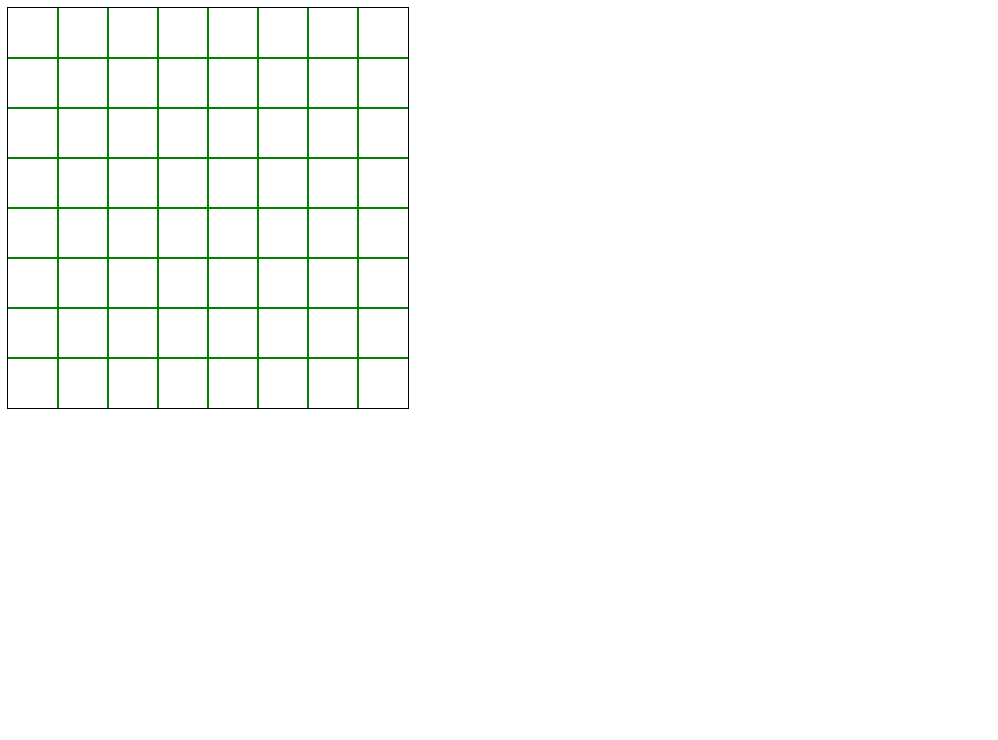
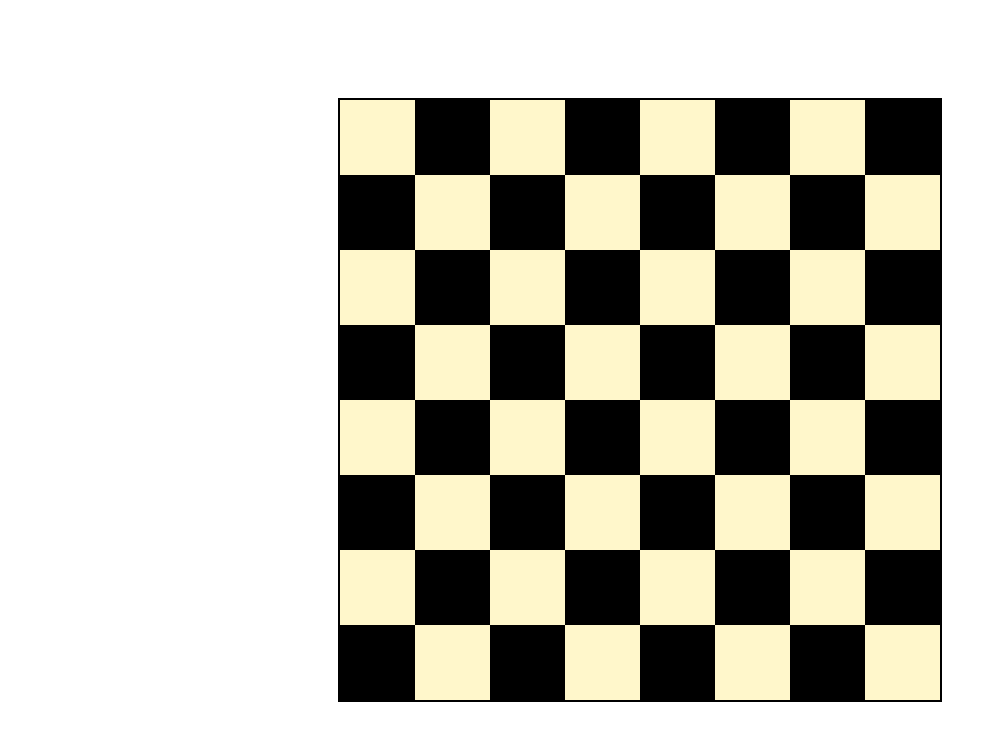
Before and after one commit to salco2012/pixel-plus-task, a plain HTML site: page index.htm in a window 1280 px wide. Shown: the whole page, without its empty margins (0-998 px from the left). Drawn offline with Linux system fonts and the light colour scheme.

Commit message:
видоизменил первоначальное состояние доски

```diff
--- a/main.js
+++ b/main.js
@@ -1,13 +1,19 @@
 function chessGenerate() {
   const board = document.querySelector('.board');
 
+  let numCell = 0;
+
   for (let i = 0; i < 8; i++) {
-
-      for (let j = 0; j < 8; j++) {
-         board.innerHTML += `<div class="cell-new"></div>`;
+    for (let j = 0; j < 8; j++) {
+      if (numCell % 2 === 0) {
+        board.innerHTML += `<div class="cell-new light"></div>`;
+      } else {
+        board.innerHTML += `<div class="cell-new black"></div>`;
       }
+      numCell++;
+    }
+    numCell++;
   }
-
 }
 
 chessGenerate();
--- a/style.css
+++ b/style.css
@@ -1,16 +1,24 @@
 .board {
-   width: 400px;
-   height: 400px;
-   outline: 1px solid black;
+   width: 600px;
+   height: 600px;
+   outline: 2px solid black;
+   position: absolute;
+   top: 50%;
+   left: 50%;
+   transform: translate(-50%, -50%);
+
 }
 
 .cell-new {
-   width: 50px;
-   height: 50px;
+   width: 75px;
+   height: 75px;
    float: left;
-   outline: 1px solid green;
 }
 
 .black {
    background-color: black;
 }
+
+.light {
+   background-color: rgb(255, 247, 203);
+}
```
